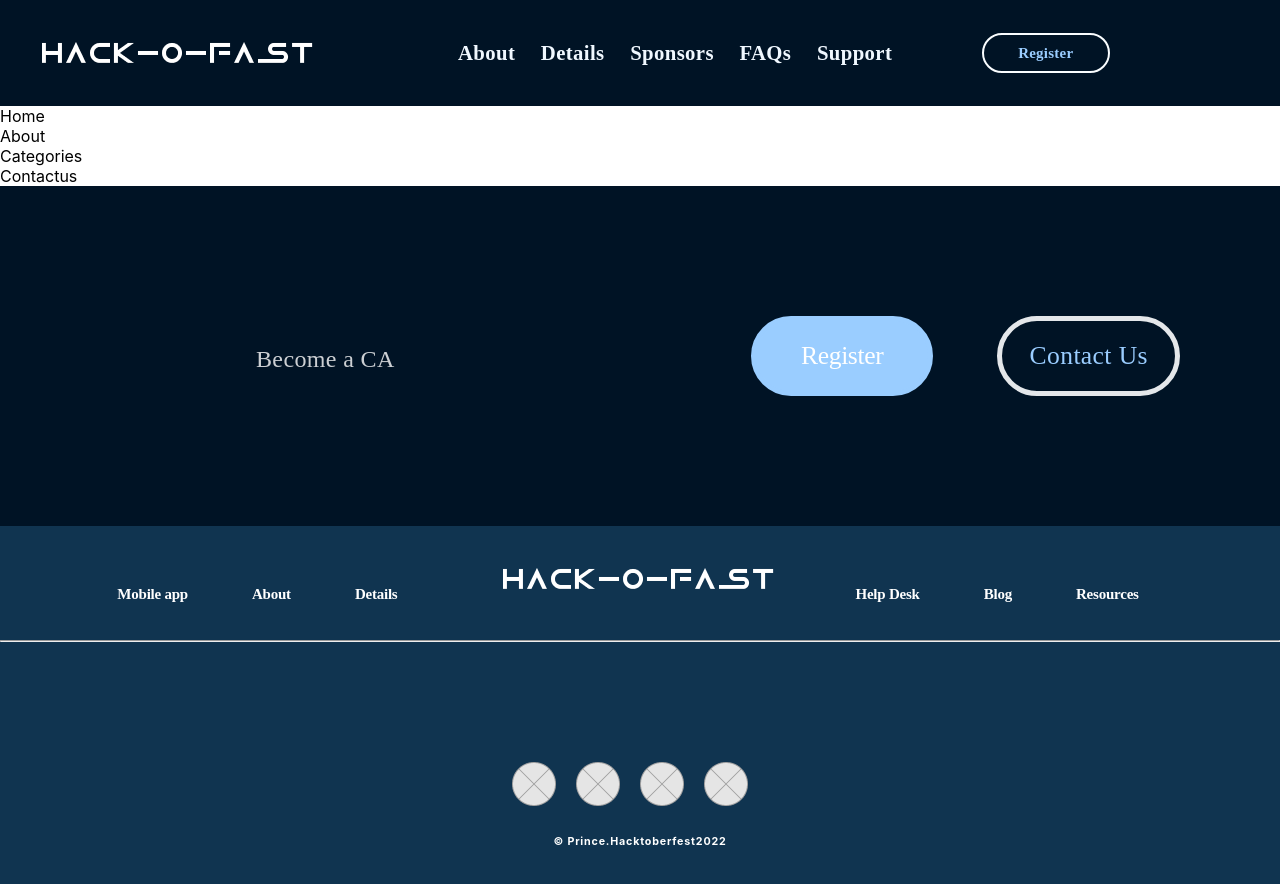
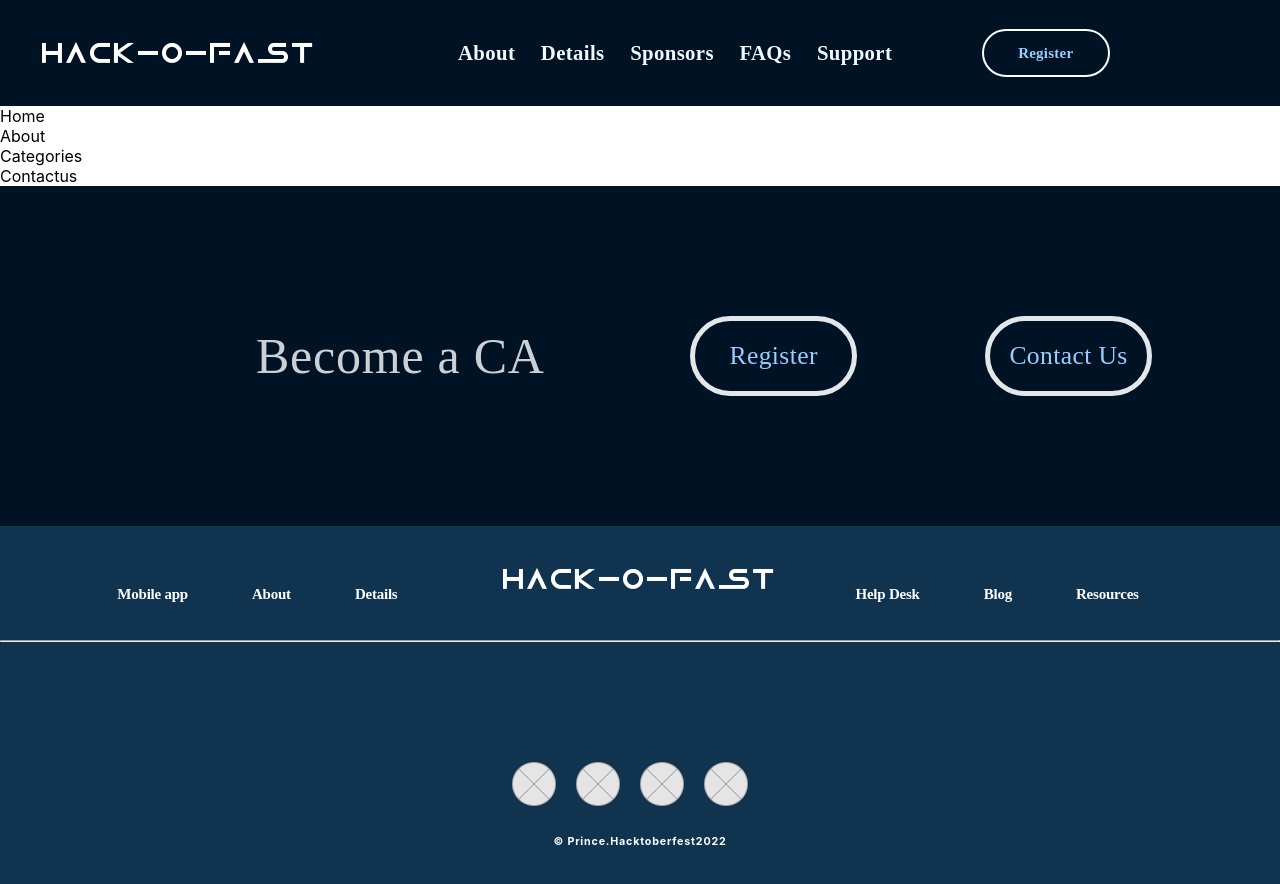
Before and after one commit to Yash282003/innobuzz-tritiya, a React (Create React App) app: page / in a window 1280 px wide. Shown: the top 884 px of the page. Built offline with nearby package versions, Linux system fonts and the light colour scheme.

Commit message:
somechanges

```diff
--- a/src/components/Footer/Footer.jsx
+++ b/src/components/Footer/Footer.jsx
@@ -7,8 +7,8 @@ const Footer = () => {
     <div>
     <div className={classes.footer}>
         <h1>Become a CA</h1>
-        <button className={classes.button1}>Register</button>
-        <button className={classes.button2}>Contact Us</button>
+        <button>Register</button>
+        <button>Contact Us</button>
     </div>
     <div className={classes.footer1}>
         <div className={classes.footerpart1}>
--- a/src/components/Footer/Footer.module.css
+++ b/src/components/Footer/Footer.module.css
@@ -6,62 +6,41 @@
   background: #001325;
 }
 .footer > h1 {
-  width: 634px;
-  height: 100px;
+  width: 900px;
+  /* height: 100px; */
   font-family: "Poppins";
   font-style: normal;
   font-weight: 400;
-  font-size: 24px;
-  line-height: 42px;
-  /* or 173% */
-  margin:5vw 20vw 0vw 20vw;
+  font-size: 50px;
+  margin:0vw 10vw 0vw 20vw;
   letter-spacing: 0.015em;
 
   color: rgba(255, 255, 255, 0.8);
 }
-.button1 {
-    height: 10vh;
-    width: 35vw;
-  background: #9acdff;
-  border: 5px solid #9acdff;
-  border-radius: 40px;
-  margin-right: 5vw;
-  font-family: "Poppins";
-  font-style: normal;
-  font-weight: 500;
-  font-size: 2vw;
-  line-height: 34px;
-  /* identical to box height */
-
-  display: flex;
-  align-items: center;
-  justify-content: center;
-  letter-spacing: -0.015em;
-
-  color: #ffffff;
-}
-.button2 {
+.footer > button  {
   height: 10vh;
   width: 35vw;
   background: #001325;
   color: #9acdff;
   border: 5px solid #e4e7ea;
   border-radius: 40px;
-  margin-right: 100px;
-
+  margin-right: 10vw;
   font-family: "Poppins";
   font-style: normal;
   font-weight: 500;
   font-size: 2vw;
   line-height: 34px;
-  /* identical to box height */
-
   display: flex;
   align-items: center;
   justify-content: center;
   letter-spacing: 0.015em;
 }
-
+.footer > button:hover {
+  cursor: pointer;
+  background: #9acdff;
+  border: 5px solid #9acdff;
+  color: #ffffff;
+}
 .footer1 {
   width: 100%;
   height: 501px;
--- a/src/components/Navbar/Navbar.jsx
+++ b/src/components/Navbar/Navbar.jsx
@@ -8,27 +8,27 @@ const Navbar = () => {
       <ul className="ulNav">
         <li className="li">
           <h5>
-            <b>About</b>
+            <a href="" className={classes.a}><b>About</b></a>
           </h5>
         </li>
         <li className="li">
           <h5>
-            <b>Details</b>
+          <a href="" className={classes.a}><b>Details</b></a>
           </h5>
         </li>
         <li className="li">
           <h5>
-            <b>Sponsors</b>
+          <a href="" className={classes.a}><b>Sponsors</b></a>
           </h5>
         </li>
         <li className="li">
           <h5>
-            <b>FAQs</b>
+          <a href="" className={classes.a}><b>FAQs</b></a>
           </h5>
         </li>
         <li className="li">
           <h5>
-            <b>Support</b>
+          <a href="" className={classes.a}><b>Support</b></a>
           </h5>
         </li>
       </ul>
--- a/src/components/Navbar/Navbar.module.css
+++ b/src/components/Navbar/Navbar.module.css
@@ -4,17 +4,34 @@
   background-color: #001325;
   display: flex;
   align-items: center;
-  color: aliceblue;
+
   align-items: center;
   /* justify-content: space-between; */
 }
-.navbar > ul {
+.navbar > ul  {
   display: flex;
   list-style-type: none;
+  text-decoration: none;
   margin-left: 5vw;
   margin-right: 5vw;
   align-items: center;
   justify-content: center;
+}
+.a{
+  text-decoration: none;
+  color: aliceblue;
+}
+.a :hover{
+  padding-bottom: 20px;
+  border-bottom: .21rem solid  #9ACDFF;
+  border-radius: 2px;
+  /* border-inline-color: white; */
+}
+.navbar >button:hover{
+  cursor: pointer;
+  background: #9acdff;
+  border: 5px solid #9acdff;
+  color: #ffffff;
 }
 .navbar > ul >li{
     padding-right:2vw;
@@ -27,7 +44,7 @@
 }
 .navbar > button {
    width: 10vw;
-   height: 5vh;
+   height: 6vh;
     font-family: 'Poppins';
     font-style: normal;
     font-weight: 500;
```
